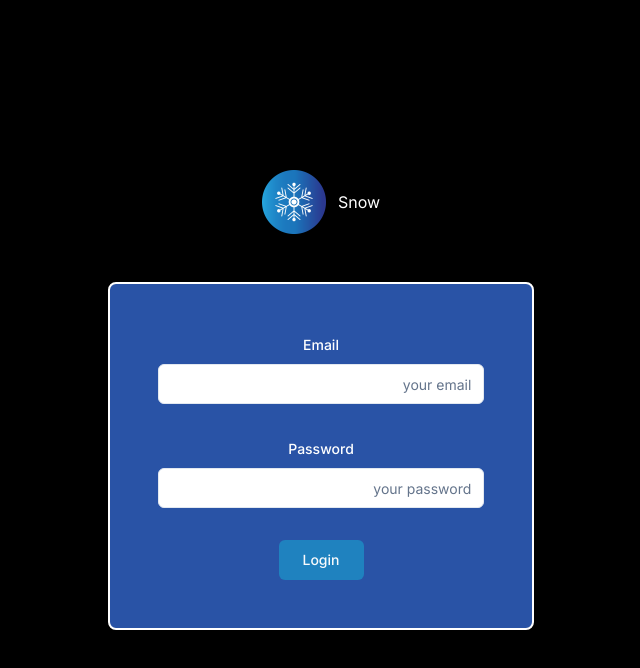
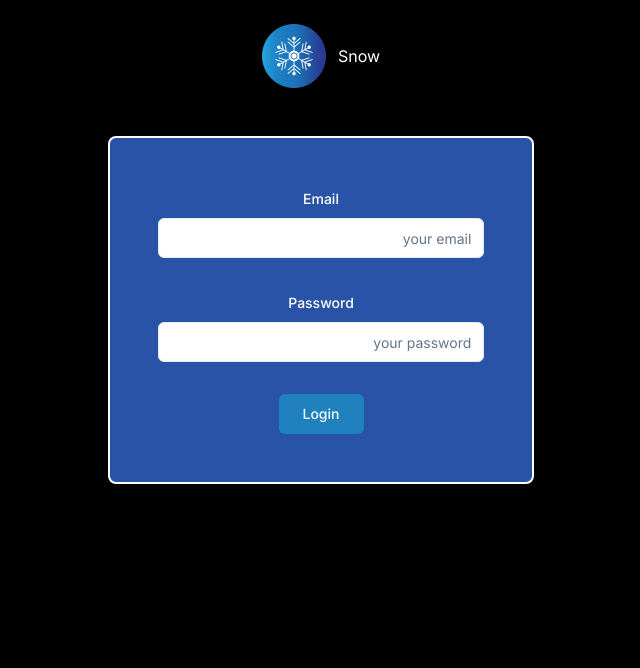
Before and after one commit to GeorgeU2030/AppSnow, a Next.js app: page /signIn in a window 1280 px wide. Shown: the top 668 px of the page, without its empty margins (319-959 px from the left). Built offline with nearby package versions, Linux system fonts and the light colour scheme.

Commit message:
refactor: some_configurations_in_the_pages

```diff
--- a/src/app/movies/page.tsx
+++ b/src/app/movies/page.tsx
@@ -113,7 +113,7 @@ export default function Movies(){
                 <div className="w-4/5 mb-8">
                     <div className="grid grid-cols-1 lg:grid-cols-2 md:grid-cols-2 gap-4 ">
                         {movies.map((movie) => (
-                            <div key={movie._id} className="flex bg-[#1F82BF] p-2 rounded-lg items-center"
+                            <div key={movie._id} className="flex bg-[#1F82BF] p-2 rounded-lg items-center cursor-pointer"
                             onClick={() => gotoDetails(movie._id)}
                             >
                                 <img src={movie.cover} alt={movie.name} className="w-32 h-44"/>
--- a/src/app/myratings/page.tsx
+++ b/src/app/myratings/page.tsx
@@ -155,6 +155,9 @@ export default function MyRatings(){
                                             />
                                         )}
 
+                                    </div>
+
+                                    <div className={'flex justify-center items-center mb-2 mt-1'}>
                                     <Button className={'px-2 ml-4 bg-sky-600 hover:bg-sky-950'}
                                             onClick={()=>handleButtonClick(rating._id, rating.points)}
                                     >
@@ -168,7 +171,6 @@ export default function MyRatings(){
                                         </Button>
                                     }
                                     </div>
-
                                 </div>
                             </div>
                         ))}
--- a/src/app/page.tsx
+++ b/src/app/page.tsx
@@ -346,7 +346,7 @@ export default function Home() {
           {movie.amount === 0 ? (
             <p className="text-white ml-2">---</p>
           ):(
-            <p className="text-white">{movie.points}</p>
+            <p className="text-white ml-2">{movie.points}</p>
           )}
           {movie.oscars > 0 &&
           <img src="/oscar.png" className="w-10 h-10 "/>
--- a/src/app/signIn/page.tsx
+++ b/src/app/signIn/page.tsx
@@ -13,7 +13,10 @@ import {
 } from "@/components/ui/form"
 import { Input } from "@/components/ui/input"
 import { useRouter } from "next/navigation"
+import { useState } from "react"
 import Cookies from 'js-cookie'
+import {Alert, AlertDescription, AlertTitle} from "@/components/ui/alert";
+import {Ban} from "lucide-react";
 
 const SignInSchema = z.object({
     email: z.string().email(
@@ -28,6 +31,8 @@ const SignInSchema = z.object({
 
 export default function SignIn(){
 
+    const [thereUser, setThereUser] = useState(false)
+    const [showAlert, setShowAlert] = useState(false)
     const router = useRouter()
 
     const form = useForm<z.infer<typeof SignInSchema>>({
@@ -48,7 +53,14 @@ export default function SignIn(){
       });
 
       if (!response.ok) {
-        throw new Error(`HTTP error! status: ${response.status}`);
+          if(response.status === 404){
+                setShowAlert(true)
+          }
+          if(response.status === 400){
+                setThereUser(true)
+                setShowAlert(true)
+          }
+          return;
       }
       const data = await response.json();
       Cookies.set('token', data.message);
@@ -56,9 +68,22 @@ export default function SignIn(){
     }
 
     return (
-        <div className="h-screen w-screen bg-black">
+        <div className="min-h-screen w-screen bg-black lg:h-auto">
+            {showAlert && (
+                <div className="flex justify-center">
+                    <Alert className="w-2/3 mt-2">
+                        <Ban className="h-4 w-4" />
+                        {thereUser ? (
+                        <AlertTitle>The user or password are incorrect! try again</AlertTitle>
+                            ) : (
+                        <AlertTitle>The user does not exist</AlertTitle>
+                        )
+                        }
+                    </Alert>
+                </div>
+            )}
         <div className="flex flex-col h-full w-full justify-center text-white items-center">
-        <div className=" mb-12 flex items-center">
+        <div className=" mb-12 flex items-center mt-6">
             <img
             src='/snowlogo.png'
             className="w-16 h-16"
```
Lines whose indentation alone changed are shown as unchanged.
